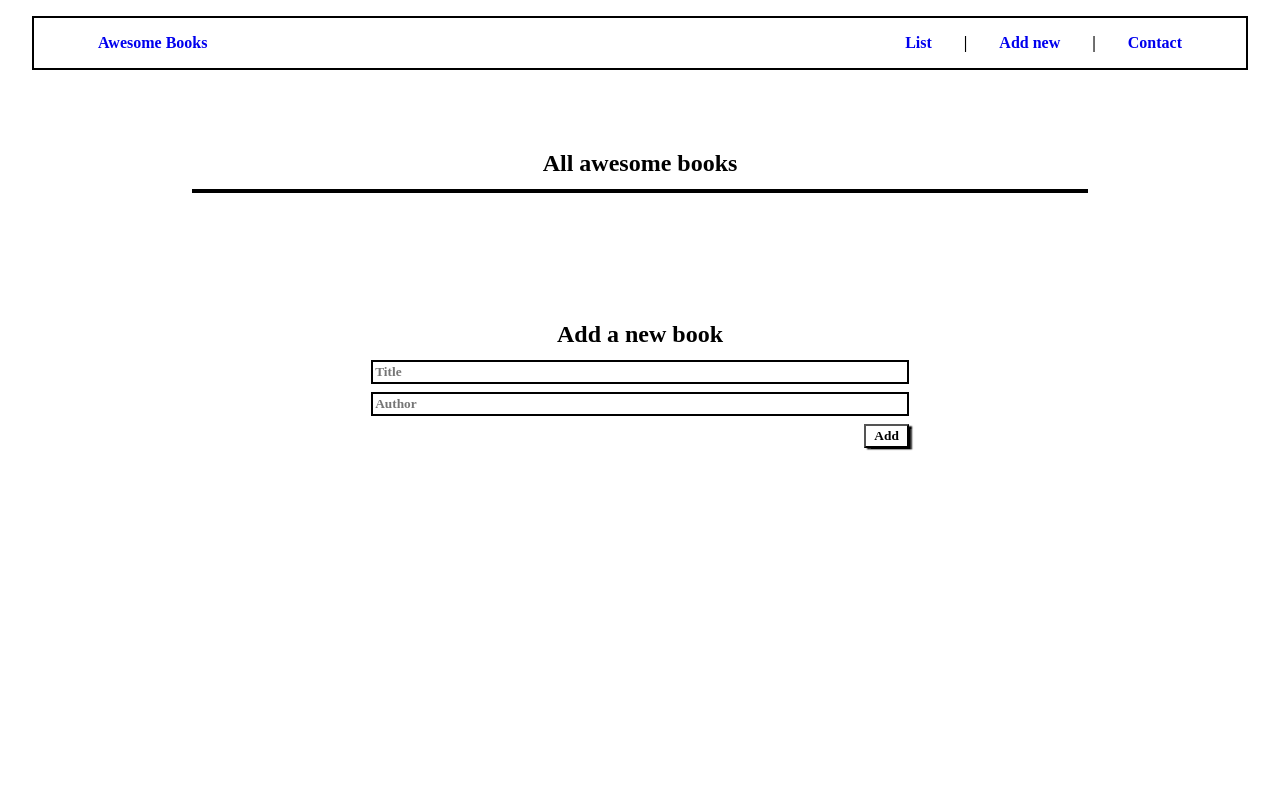
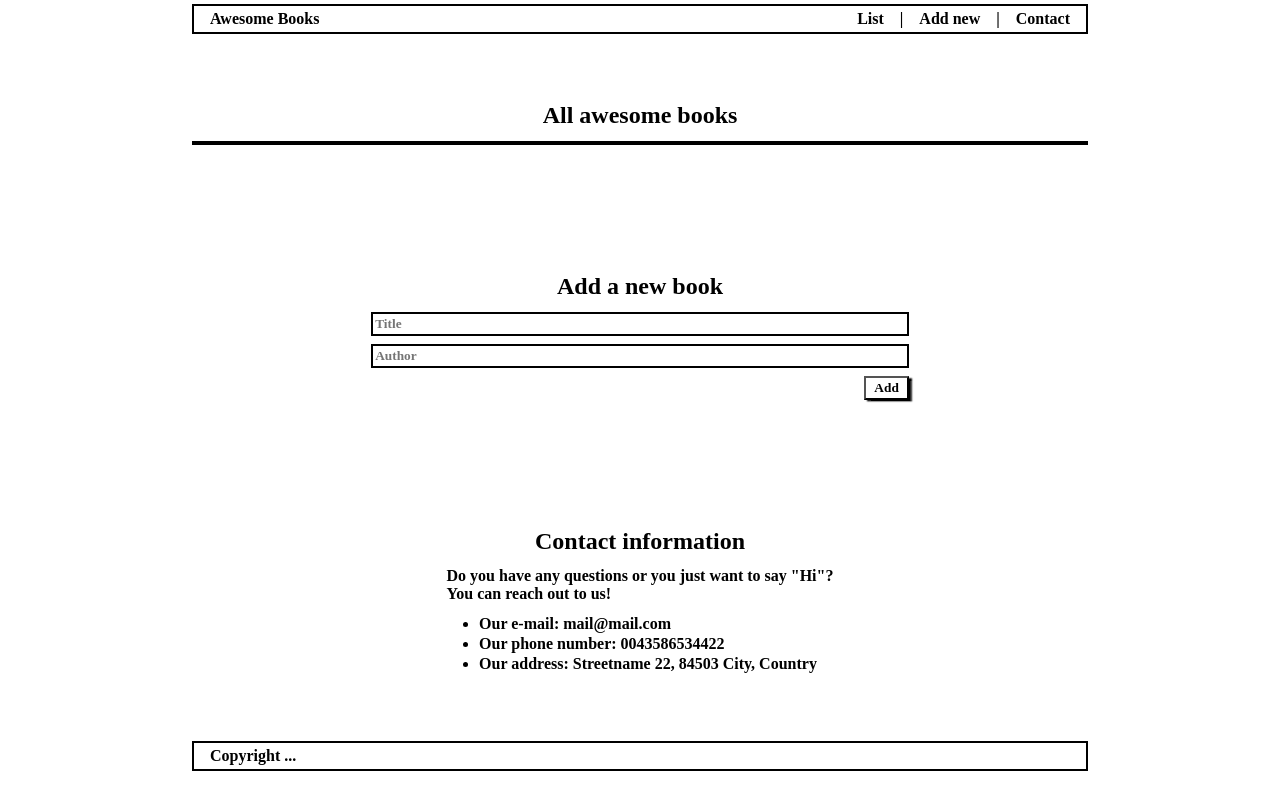
Before and after one commit to tajemouti/awesome-books, a website: page index.html in a window 1280 px wide. Drawn offline with Linux system fonts and the light colour scheme.

Commit message:
Add Contact section and footer

```diff
--- a/index.html
+++ b/index.html
@@ -31,9 +31,23 @@
         </form>
     </section>
 
-    <section id="contact-info">
+    <section id="contact-info" class="main">
+        <h2>Contact information</h2>
+        <p>
+            Do you have any questions or you just want to say "Hi"?
+            <br>
+            You can reach out to us!
+        </p>
+        <ul class="contact-list">
+            <li>Our e-mail: mail@mail.com</li>
+            <li>Our phone number: 0043586534422</li>
+            <li>Our address: Streetname 22, 84503 City, Country</li>
+        </ul>
+    </section>
 
-    </section>
+    <footer>
+        Copyright ...
+    </footer>
     <script src="index.js"></script>
 </body>
 </html>
--- a/style.css
+++ b/style.css
@@ -4,19 +4,20 @@
   margin: 0;
   font-family: 'Times New Roman', Times, serif;
   font-weight: 700;
+  color: black;
 }
 
 header {
   display: flex;
   justify-content: space-between;
-  padding: 1rem 4rem;
+  padding: 4px 1rem;
   border: 2px solid;
-  margin: 1rem 2rem;
+  margin: 4px 15%;
 }
 
 ul {
   display: flex;
-  gap: 2rem;
+  gap: 1rem;
   list-style: none  ;
 }
 
@@ -63,11 +64,6 @@ button {
   padding: 2px 8px;
 }
 
-hr {
-  width: 6em;
-  border: 1px solid;
-}
-
 form {
   display: flex;
   flex-direction: column;
@@ -81,3 +77,16 @@ input {
   width: 100%;
   border: 2px solid;
 }
+
+.contact-list {
+  flex-direction:column;
+  list-style: disc;
+  gap: 2px;
+  padding-left: 1rem;
+}
+
+footer {
+  padding: 4px 1rem;
+  border: 2px solid;
+  margin: 4px 15%;
+}
```
